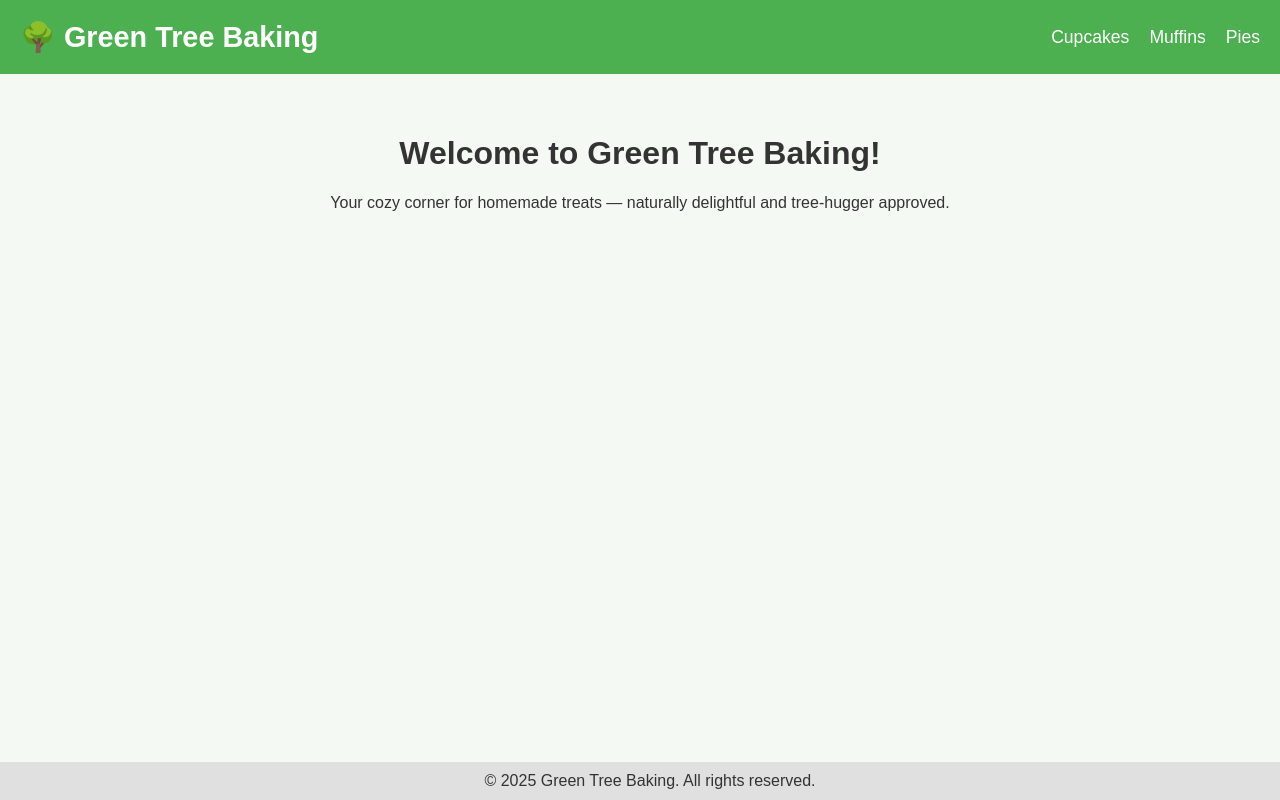
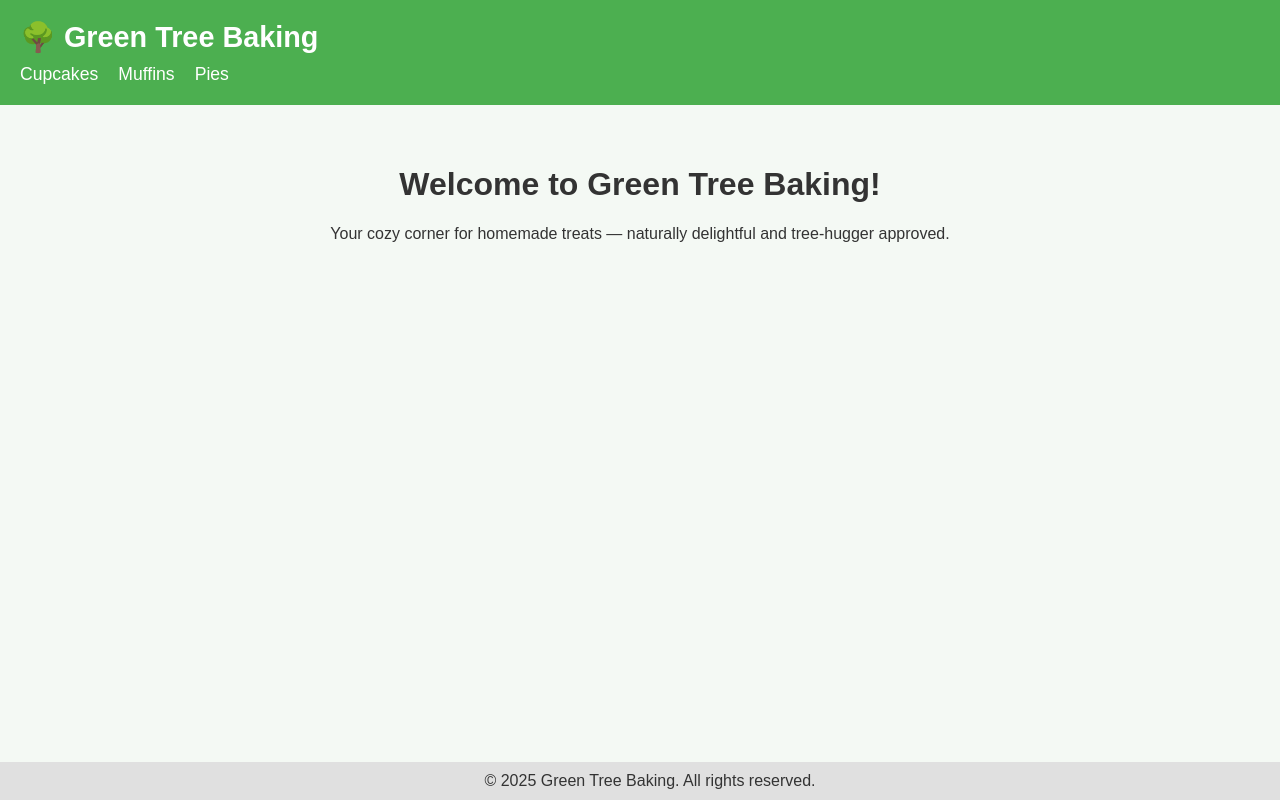
Before and after one commit to quaintcabeza/quaintcabeza.github.io, a plain HTML site: page index.html in a window 1280 px wide. Drawn offline with Linux system fonts and the light colour scheme.

Commit message:
Minor alignments

```diff
--- a/index.html
+++ b/index.html
@@ -16,13 +16,16 @@
       background-color: #4CAF50;
       color: white;
       padding: 20px;
+    }
+    .header-content {
       display: flex;
-      align-items: center;
-      justify-content: space-between;
+      flex-direction: column;
+      align-items: flex-start;
     }
     .logo {
       font-size: 1.8em;
       font-weight: bold;
+      margin-bottom: 10px;
     }
     nav {
       display: flex;
@@ -52,12 +55,14 @@
 </head>
 <body>
   <header>
+    <div class="header-content">
       <div class="logo">🌳 Green Tree Baking</div>
       <nav>
         <a href="#cupcakes">Cupcakes</a>
         <a href="#muffins">Muffins</a>
         <a href="#pies">Pies</a>
       </nav>
+    </div>
   </header>
   <main>
     <h1>Welcome to Green Tree Baking!</h1>
```
Lines whose indentation alone changed are shown as unchanged.
